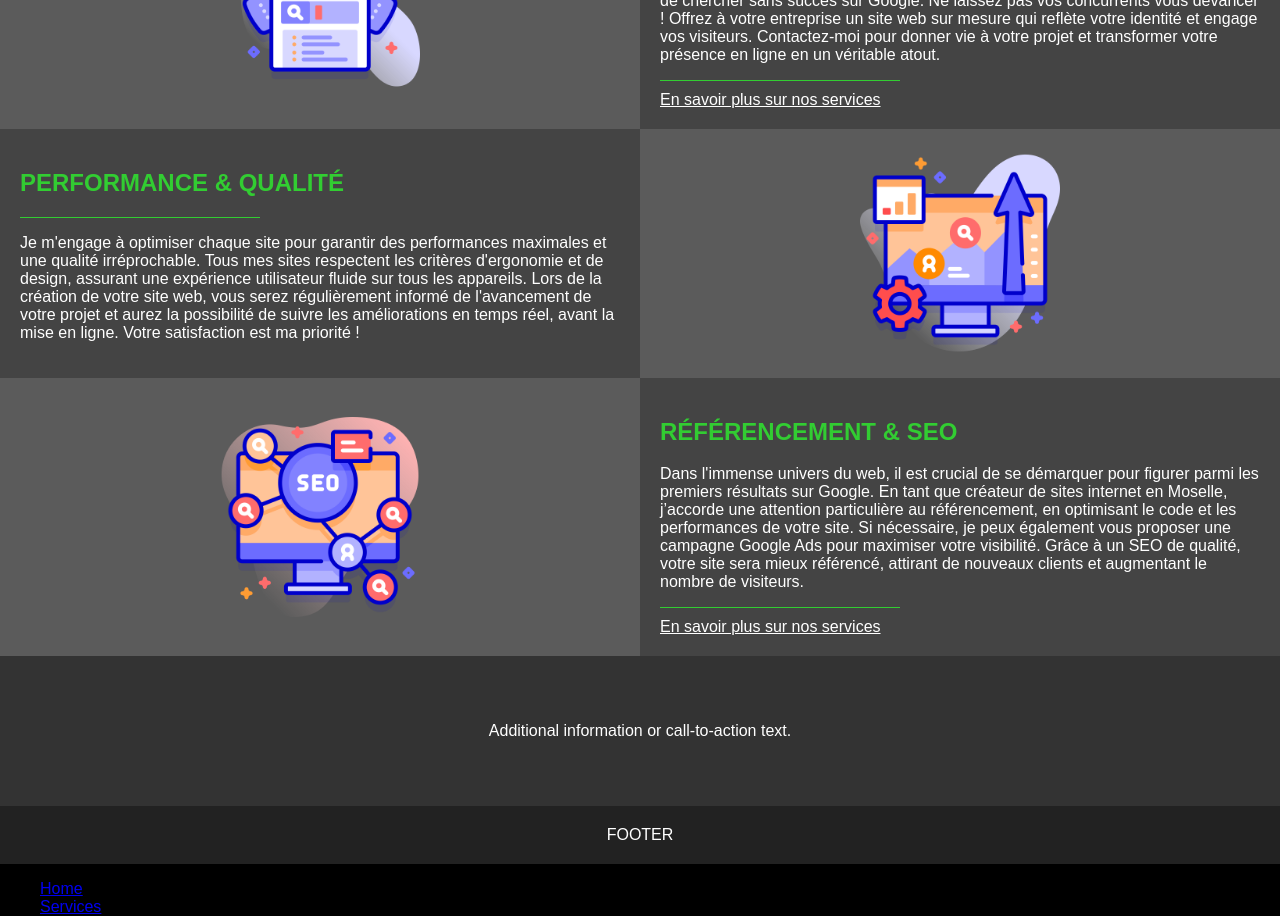
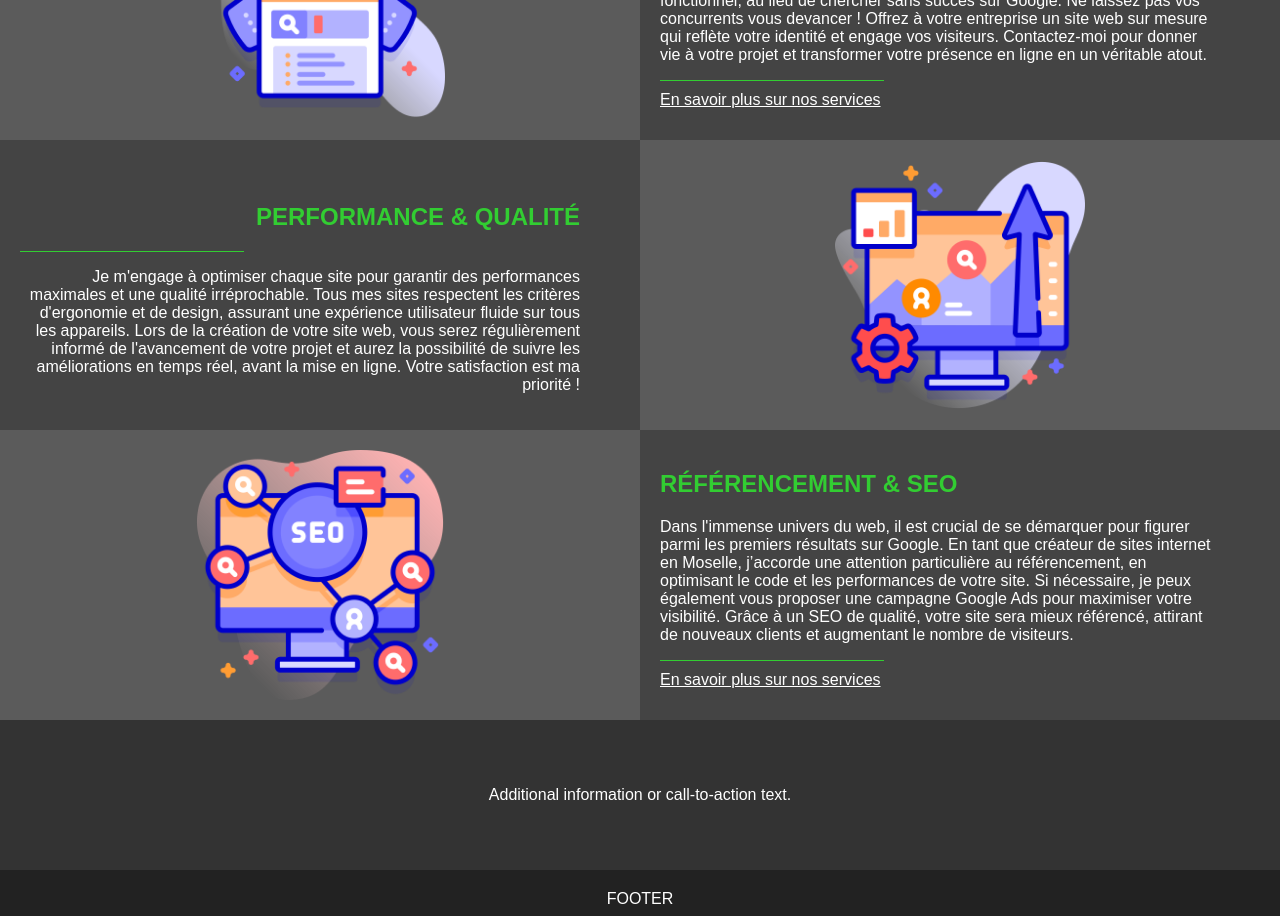
Before and after one commit to Mikelcks/MonSite, a React (Create React App) app in the folder frontend/: page / in a window 1280 px wide. Shown: the part 1020-1936 px from the top of the page. Built offline with nearby package versions, Linux system fonts and the light colour scheme.

Commit message:
avancement scss Home

```diff
--- a/frontend/src/pages/Home/home.module.scss
+++ b/frontend/src/pages/Home/home.module.scss
@@ -48,63 +48,66 @@
 
 .imageTextRow {
   display: flex;
-  align-items: stretch;
-  justify-content: center;
-  width: 100vw;
-  position: relative;
+  align-items: stretch; /* Étire les éléments pour qu'ils aient la même hauteur */
+  justify-content: center; /* Centrer les éléments dans le conteneur */
+  width: 100%; /* Prend toute la largeur de la fenêtre */
+}
+
+.imageWrapper,
+.textWrapper {
+  flex: 1; /* Chaque wrapper prend une part égale de l'espace disponible */
+  display: flex;
+  justify-content: center; /* Centre le contenu dans le wrapper */
+  box-sizing: border-box; /* Inclut le padding dans le calcul de la largeur */
+}
+
+.imageWrapper {
+  background-color: #5b5b5b;
+}
+
+.textWrapper {
+  background-color: #444444;
+  display: flex;
+  text-align: left; /* Texte aligné à gauche par défaut */
+  justify-content: flex-start; /* Aligne le contenu textuel à gauche */
+  flex-direction: column; /* Aligne le contenu dans le sens de la colonne */
+}
+
+.reverse .textWrapper {
+  text-align: right; /* Texte aligné à droite pour le wrapper inversé */
+  justify-content: flex-end; /* Aligne le contenu textuel à droite */
+}
+
+.image,
+.text {
+  max-width: 600px; /* Largeur maximum pour le contenu */
+  width: 100%; /* Prend toute la largeur du wrapper */
+  padding: 20px; /* Ajout de padding */
+  box-sizing: border-box; /* Inclus le padding dans la largeur totale */
 }
 
 .image {
-  position: relative;
-  width: 50%;
-  max-width: 600px;
-  padding: 20px;
   background-color: #5b5b5b;
   text-align: center;
   display: flex;
   align-items: center;
   justify-content: center;
 
-  &::before {
-    content: "";
-    position: absolute;
-    top: 0;
-    left: -50vw;
-    width: calc(100% + 50vw);
-    height: 100%;
-    background-color: #5b5b5b;
-    z-index: -1;
-  }
-
   .png {
-    max-width: 200px;
+    max-width: 250px; /* Largeur maximale de l'image */
+    height: auto; /* Conserve le ratio de l'image */
   }
 }
 
 .text {
-  position: relative;
-  width: 50%;
-  max-width: 600px;
-  padding: 20px;
   background-color: #444444;
 
-  &::before {
-    content: "";
-    position: absolute;
-    top: 0;
-    right: -50vw;
-    width: calc(100% + 50vw);
-    height: 100%;
-    background-color: #444444;
-    z-index: -1;
-  }
-
   h2 {
-    color: #32CD32;
+    color: #32CD32; /* Couleur du titre */
   }
 
   p {
-    color: white;
+    color: white; /* Couleur du paragraphe */
   }
 
   .separator {
--- a/frontend/src/pages/Home/index.jsx
+++ b/frontend/src/pages/Home/index.jsx
@@ -20,9 +20,12 @@ function Home() {
 
       <section className={styles.content}>
       <div className={styles.imageTextRow}>
+        <div className={styles.imageWrapper}>
             <div className={styles.image}>
                 <img src={newWebsitePng} alt="New webSite" className={styles.png} />
             </div>
+        </div>
+        <div className={styles.textWrapper}>
             <div className={styles.text}>
                 <h2>CRÉATION DE SITES WEB SUR MESURE</h2>
                 <p>
@@ -33,7 +36,10 @@ function Home() {
                 <a href="/services" className={styles.link}>En savoir plus sur nos services</a>
             </div>
         </div>
+    </div>
+
     <div className={`${styles.imageTextRow} ${styles.reverse}`}>
+        <div className={styles.textWrapper}>
             <div className={styles.text}>
                 <h2>PERFORMANCE & QUALITÉ</h2>
                 <div className={styles.separator}></div>
@@ -42,12 +48,21 @@ function Home() {
                     Lors de la création de votre site web, vous serez régulièrement informé de l'avancement de votre projet et aurez la possibilité de suivre les améliorations en temps réel, avant la mise en ligne. Votre satisfaction est ma priorité !
                 </p>
             </div>
+        </div>
+        <div className={styles.imageWrapper}>
             <div className={styles.image}>
                 <img src={performancePng} alt="Engrenages animés" className={styles.png} />
             </div>
         </div>
+    </div>
+
     <div className={styles.imageTextRow}>
-        <div className={styles.image}><img src={seoPng} alt="SEO" className={styles.png} /></div>
+        <div className={styles.imageWrapper}>
+            <div className={styles.image}>
+                <img src={seoPng} alt="SEO" className={styles.png} />
+            </div>
+        </div>
+        <div className={styles.textWrapper}>
             <div className={styles.text}>
                 <h2>RÉFÉRENCEMENT & SEO</h2>
                 <p>
@@ -58,7 +73,9 @@ function Home() {
                 <a href="/services" className={styles.link}>En savoir plus sur nos services</a>
             </div>
         </div>
+    </div>
 </section>
+
 
 
 
```
Lines whose indentation alone changed are shown as unchanged.
